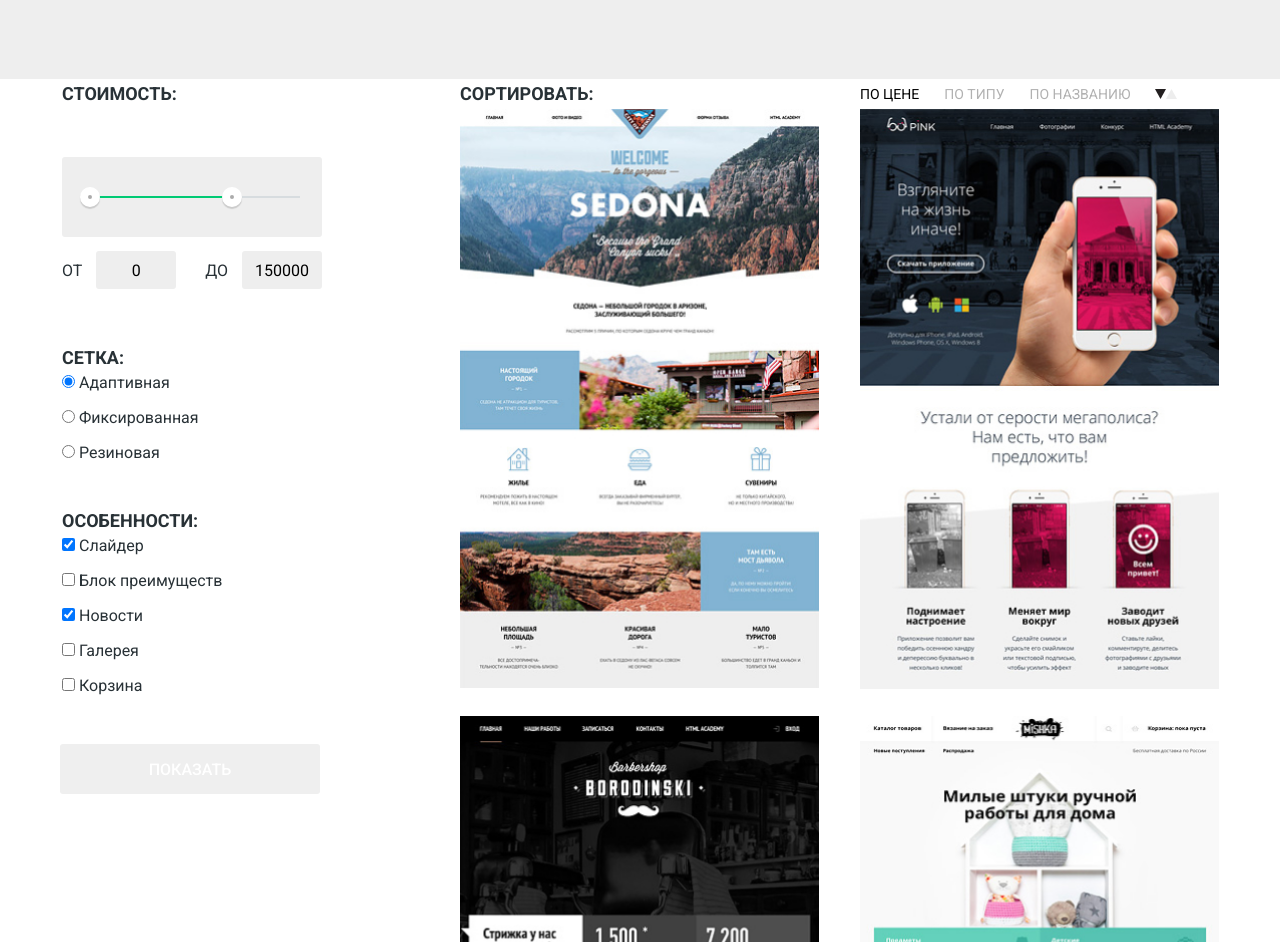
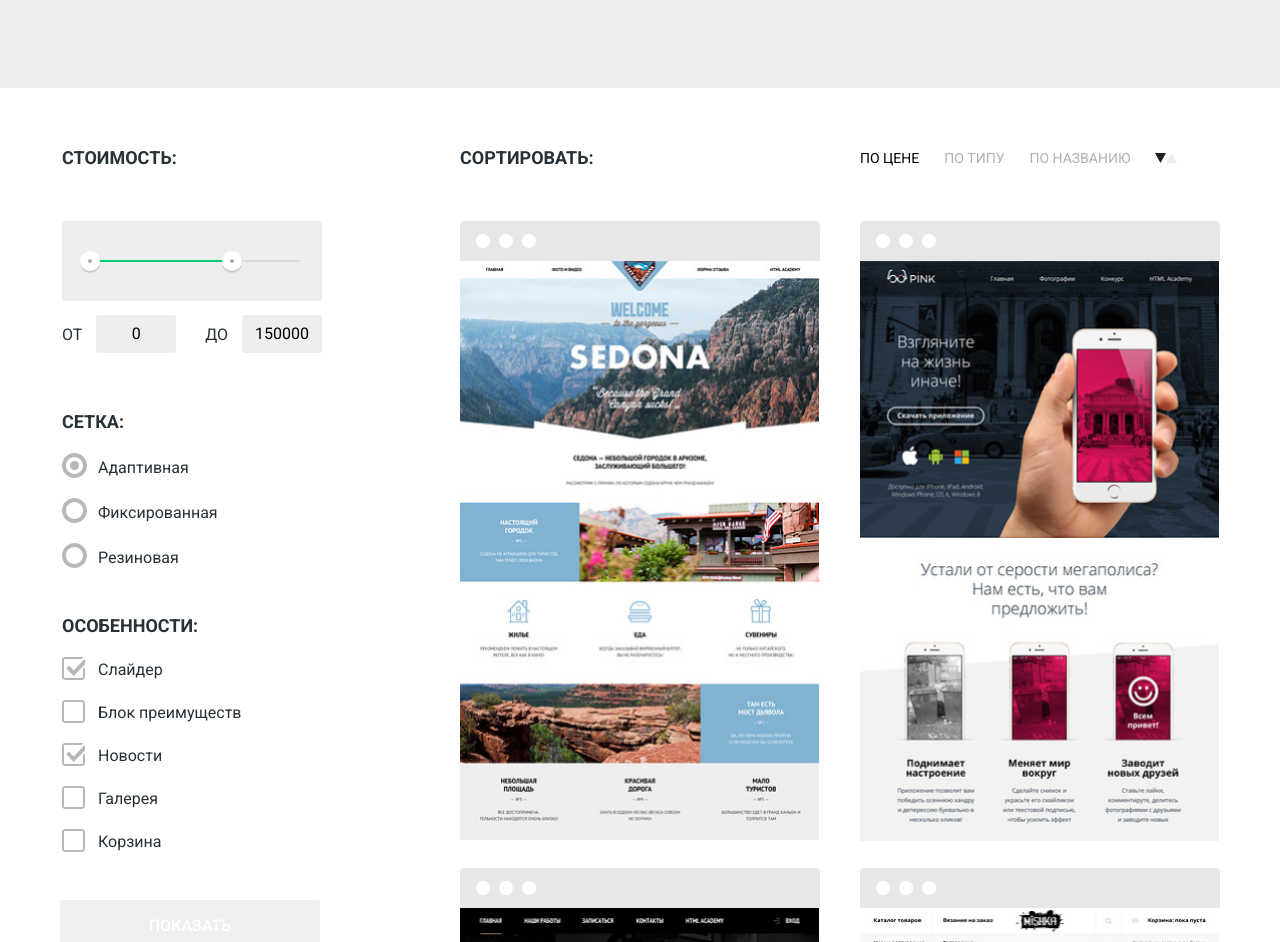
Before and after one commit to Gruloid/nerds, a plain HTML site: page catalog.html in a window 1280 px wide. Shown: the part 270-1212 px from the top of the page. Drawn offline with Linux system fonts and the light colour scheme.

Commit message:
чекбоксы, радио, каталог

```diff
--- a/catalog.html
+++ b/catalog.html
@@ -49,14 +49,6 @@
     <section class="filter">
       <h2 class="visually-hidden">Фильтр по каталогу</h2>
       <form action="https://echo.htmlacademy.ru/" method="get">
-        <!-- <fieldset class="filter-price">
-          <legend class="filter-title">Стоимость:</legend>
-          <div class="price-grid">
-            <div class="price-range"><input type="range"></div>
-            <label class="input-price">от<input type="text" name="from" value="0"></label>
-            <label class="input-price">до<input type="text" name="before" value="150 000"></label>
-          </div>
-        </fieldset> -->
         <fieldset class="filter-range">
           <legend class="filter-title">Стоимость:</legend>
           <div class="range">
@@ -80,16 +72,16 @@
         <fieldset class="filter-cat-g">
           <legend class="filter-title">Сетка:</legend>
           <ul class="filter-list">
-            <li>
-              <input type="radio" name="view-grid" value="adaptive" id="filter-adaptive" checked>
+            <li class="filter-option filter-radio">
+              <input class="visually-hidden filter-input-radio" type="radio" name="view-grid" value="adaptive" id="filter-adaptive" checked>
               <label for="filter-adaptive">Адаптивная</label>
             </li>
-            <li>
-              <input type="radio" name="view-grid" value="fix" id="filter-fix">
+            <li class="filter-option filter-radio">
+              <input class="visually-hidden filter-input-radio" type="radio" name="view-grid" value="fix" id="filter-fix">
               <label for="filter-fix">Фиксированная</label>
             </li>
-            <li>
-              <input type="radio" name="view-grid" value="rubber" id="filter-rubber">
+            <li class="filter-option filter-radio">
+              <input class="visually-hidden filter-input-radio" type="radio" name="view-grid" value="rubber" id="filter-rubber">
               <label for="filter-rubber">Резиновая</label>
             </li>
           </ul>
@@ -97,24 +89,24 @@
         <fieldset class="filter-cat-p">
           <legend class="filter-title">Особенности:</legend>
           <ul class="filter-list">
-            <li>
-              <input type="checkbox" name="slider" id="filter-slider" checked>
+            <li class="filter-option filter-checkbox">
+              <input class="visually-hidden filter-input-checkbox" type="checkbox" name="slider" id="filter-slider" checked>
               <label for="filter-slider">Слайдер</label>
             </li>
-            <li>
-              <input type="checkbox" name="advantages" id="filter-advantages">
+            <li class="filter-option filter-checkbox">
+              <input class="visually-hidden filter-input-checkbox" type="checkbox" name="advantages" id="filter-advantages">
               <label for="filter-advantages">Блок преимуществ</label>
             </li>
-            <li>
-              <input type="checkbox" name="news" id="filter-news" checked>
+            <li class="filter-option filter-checkbox">
+              <input class="visually-hidden filter-input-checkbox" type="checkbox" name="news" id="filter-news" checked>
               <label for="filter-news">Новости</label>
             </li>
-            <li>
-              <input type="checkbox" name="gallery" id="filter-gallery">
+            <li class="filter-option filter-checkbox">
+              <input class="visually-hidden filter-input-checkbox" type="checkbox" name="gallery" id="filter-gallery">
               <label for="filter-gallery">Галерея</label>
             </li>
-            <li>
-              <input type="checkbox" name="basket" id="filter-basket">
+            <li class="filter-option filter-checkbox">
+              <input class="visually-hidden filter-input-checkbox" type="checkbox" name="basket" id="filter-basket">
               <label for="filter-basket">Корзина</label>
             </li>
           </ul>
@@ -144,61 +136,61 @@
           <ul class="products-list">
             <li class="products-item">
                 <div class="product-discription">
-                  <h3><a>Sedona</a></h3>
+                  <h3><a class="catalog-link" href="#">Sedona</a></h3>
                   <p>Информационный сайт для туристов</p>
                   <a class="button button-red">9 900 ₽</a>
                 </div>
-                <!-- <img src="img/catalog/browser.svg" width="360" height="40" alt="Браузер"> -->
+                <div class="browser-img"></div>
                 <img class="product-discription-img" src="img/catalog/img-sedona.jpg" width="358" height="578"
                   alt="Макет Седона">
             </li>
             <li class="products-item">
                 <div class="product-discription">
-                  <h3><a>Pink App</a></h3>
+                  <h3><a class="catalog-link" href="#">Pink App</a></h3>
                   <p>Продуктовый лендинг приложения для iOS и Android</p>
                   <a class="button button-red">9 900 ₽</a>
                 </div>
-                <!-- <img src="img/catalog/browser.svg" width="360" height="40" alt="Браузер"> -->
+                <div class="browser-img"></div>
                 <img class="product-discription-img" src="img/catalog/img-pink.jpg" width="358" height="578"
                   alt="Макет Pink App">
             </li>
             <li class="products-item">
                 <div class="product-discription">
-                  <h3><a>Barbershop</a></h3>
+                  <h3><a class="catalog-link" href="#">Barbershop</a></h3>
                   <p>Сайт салона красоты. Для мужчин, да.</p>
                   <a class="button button-red">9 900 ₽</a>
                 </div>
-                <!-- <img src="img/catalog/browser.svg" width="360" height="40" alt="Браузер"> -->
+                <div class="browser-img"></div>
                 <img class="product-discription-img" src="img/catalog/img-barbershop.jpg" width="358" height="578"
                   alt="Макет Barbershopа">
             </li>
             <li class="products-item">
                 <div class="product-discription">
-                  <h3><a>MISHKA</a></h3>
+                  <h3><a class="catalog-link" href="#">MISHKA</a></h3>
                   <p>Интернет-магазин вязаных игрушек</p>
                   <a class="button button-red">9 900 ₽</a>
                 </div>
-                <!-- <img src="img/catalog/browser.svg" width="360" height="40" alt="Браузер"> -->
+                <div class="browser-img"></div>
                 <img class="product-discription-img" src="img/catalog/img-mishka.jpg" width="358" height="578"
                   alt="Макет MISHKA">
             </li>
             <li class="products-item">
                 <div class="product-discription">
-                  <h3><a>A Plus</a></h3>
+                  <h3><a class="catalog-link" href="#">A Plus</a></h3>
                   <p>Лендинг курсов повышения квалификации</p>
                   <a class="button button-red">9 900 ₽</a>
                 </div>
-                <!-- <img src="img/catalog/browser.svg" width="360" height="40" alt="Браузер"> -->
+                <div class="browser-img"></div>
                 <img class="product-discription-img" src="img/catalog/img-aplus.jpg" width="358" height="578"
                   alt="Макет A Plus">
             </li>
             <li class="products-item">
                 <div class="product-discription">
-                  <h3><a>КВАСТ</a></h3>
+                  <h3><a class="catalog-link" href="#">КВАСТ</a></h3>
                   <p>Промо-сайт производителя крафтового кваса</p>
                   <a class="button button-red">9 900 ₽</a>
                 </div>
-                <!-- <img src="img/catalog/browser.svg" width="360" height="40" alt="Браузер"> -->
+                <div class="browser-img"></div>
                 <img class="product-discription-img" src="img/catalog/img-kvast.jpg" width="358" height="578"
                   alt="Макет КВАСТ">
             </li>
--- a/css/style.css
+++ b/css/style.css
@@ -76,7 +76,6 @@ img {
   margin: 0 auto;
 }
 
-.active-page {}
 
 /* Header */
 .main-header {
@@ -89,10 +88,14 @@ img {
 
 }
 
-.main-header-logo {
+/* .main-header-logo {
   width: 160px;
   height: 65px;
-}
+} */
+/*
+.main-header-logo:hover + * .header-logo {
+fill: red;
+} */
 
 .active-page {
   padding-bottom: 15px;
@@ -134,15 +137,23 @@ img {
   color: var(--black);
 }
 
+.catalog-link {
+  color: var(--black);
+}
 .site-nav a:hover,
-.user-nav a:hover {
+.site-nav a:focus,
+.user-nav a:hover,
+.user-nav a:focus,
+.catalog-link:hover,
+.catalog-link:focus
+ {
   color: var(--red);
 }
 
 .site-nav a:active,
-.user-nav a:active {
+.user-nav a:active,
+.catalog-link:active {
   color: var(--black);
-  mix-blend-mode: normal;
   opacity: 0.3;
 }
 
@@ -648,6 +659,7 @@ address p {
 
 /* Catalog */
 .page-catalog {
+  margin-top: 55px;
   margin-bottom: 60px;
   display: grid;
   grid-template-columns: 260px 1fr;
@@ -658,7 +670,6 @@ address p {
   display: grid;
 }
 
-.catalog {}
 
 .title-catalog {
   text-align: center;
@@ -774,17 +785,69 @@ address p {
   list-style: none;
   padding: 0px;
   margin: 0px;
+  margin-top: 16px;
 }
 
-.filter-list li {
-  margin-bottom: 15px;
-}
 
 .filter-list li:last-child {
   margin-bottom: 0px;
 }
 
+.filter-option {
+  padding-left: 36px;
+  margin-bottom: 20px;
+}
 
+.filter-option label{
+position: relative;
+display: block;
+cursor: pointer;
+user-select: none;
+
+}
+
+.filter-option.filter-radio label{
+  padding-top: 5px;
+}
+.filter-option.filter-checkbox label{
+  padding-top: 3px;
+}
+.filter-input-radio + label::before {
+  content: "";
+  position: absolute;
+  width: 25px;
+  height: 25px;
+  top: 0px;
+  left: -36px;
+  background-image: url("../img/radio-off.svg");
+}
+.filter-input-radio:checked + label::before {
+  content: "";
+  position: absolute;
+  width: 25px;
+  height: 25px;
+  top: 0px;
+  left: -36px;
+  background-image: url("../img/radio-on.svg");
+}
+.filter-input-checkbox + label::before{
+  content: "";
+position: absolute;
+width: 23px;
+height: 23px;
+top: 0px;
+left: -36px;
+background-image: url("../img/checkbox-off.svg");
+}
+.filter-input-checkbox:checked + label::before{
+  content: "";
+position: absolute;
+width: 23px;
+height: 23px;
+top: 0px;
+left: -36px;
+background-image: url("../img/checkbox-on.svg");
+}
 
 .filter-cat-g {
   margin-bottom: 43px;
@@ -840,6 +903,7 @@ address p {
 }
 
 .sort-catalog {
+  margin-top: 48px;
   margin-bottom: 54px;
 }
 
@@ -888,7 +952,8 @@ address p {
   position: relative;
 }
 
-.products-item:hover .product-discription {
+.products-item:hover .product-discription,
+.products-item:hover .browser-img {
   opacity: 1;
 }
 
@@ -931,7 +996,14 @@ address p {
   align-self: center;
   margin-bottom: 44px;
 }
-
+.browser-img {
+widows: 360px;
+height: 40px;
+opacity: 0.13;
+background-image: url("../img/browser.svg");
+background-repeat: no-repeat;
+background-position: 0 0;
+}
 /* .products-item h3,
 .products-item p {
 display: block;
```
Also changed, not shown: index.html (+2 -43 lines), img/browser.svg (added), img/checkbox-off.svg (added), img/checkbox-on.svg (added), img/radio-off.svg (added), img/radio-on.svg (added).
